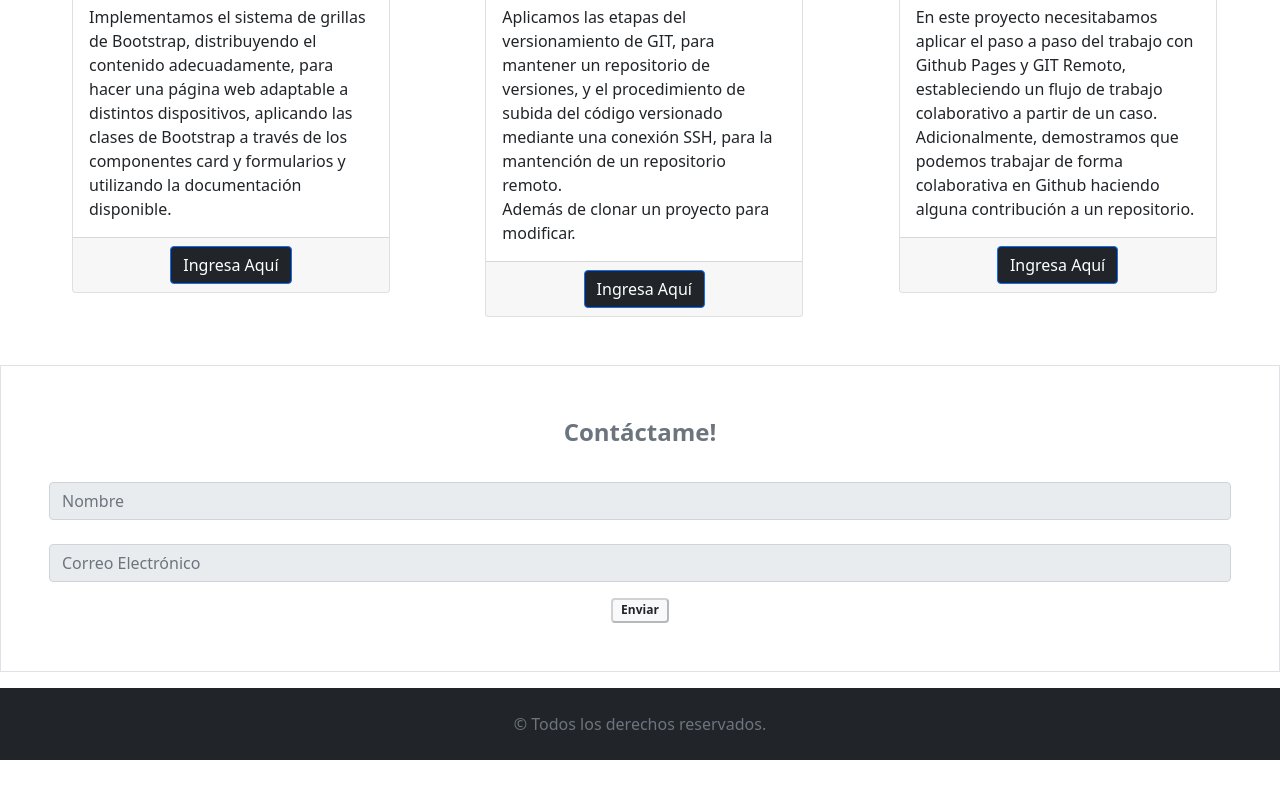
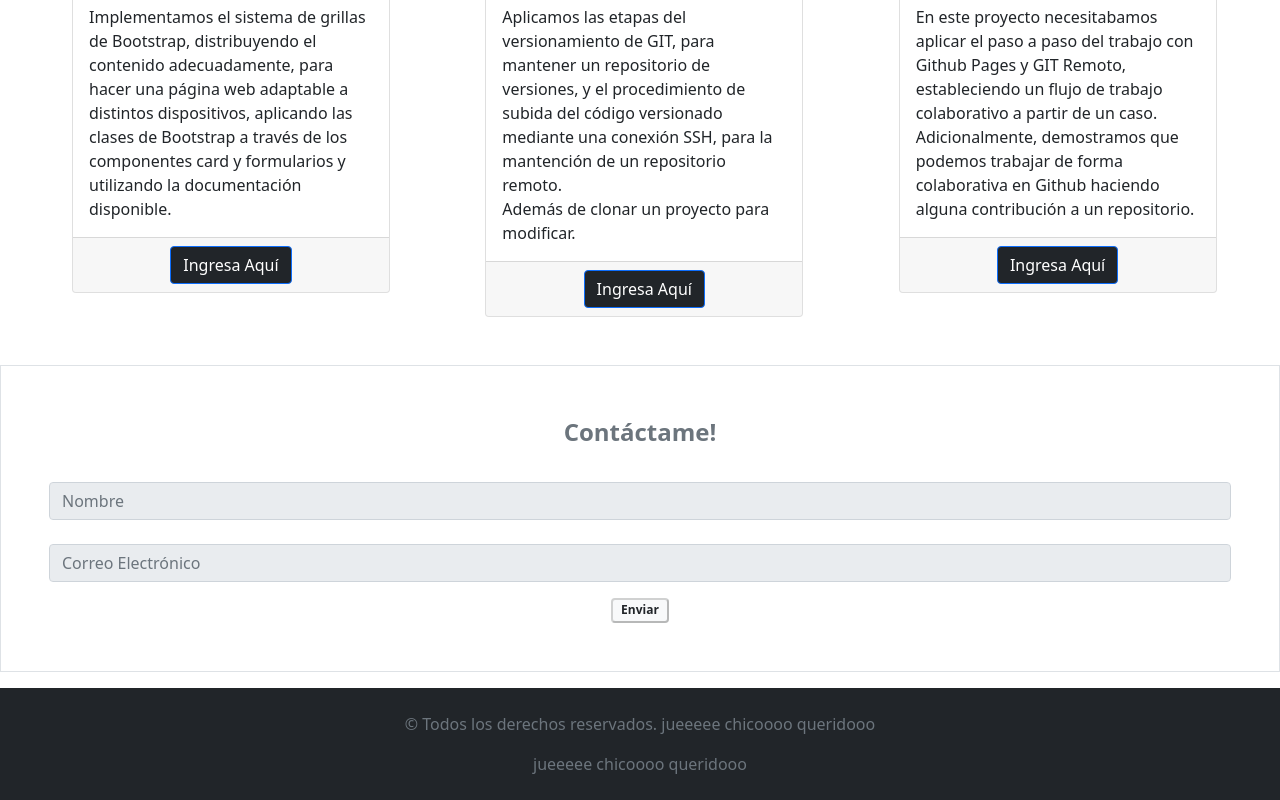
Before and after one commit to SanRoyce/SanRoyce.github.io, a plain HTML site: page index.html in a window 1280 px wide. Shown: the part 2289-3089 px from the top of the page. Before the commit the page ends 3049 px from the top, so only its background shows below. Drawn offline with nearby package versions, Linux system fonts and the light colour scheme.

Commit message:
Add: se agrega un p en footer

```diff
--- a/index.html
+++ b/index.html
@@ -184,7 +184,8 @@
     </figure>
     <footer>
         <div class="bg-dark p-2">
-            <p class="text-center text-secondary mt-3">© Todos los derechos reservados.</p>
+            <p class="text-center text-secondary mt-3">© Todos los derechos reservados. jueeeee chicoooo queridooo</p>
+            <p class="text-center text-secondary mt-3">jueeeee chicoooo queridooo</p>
         </div>
     </footer>
 </body>
```
